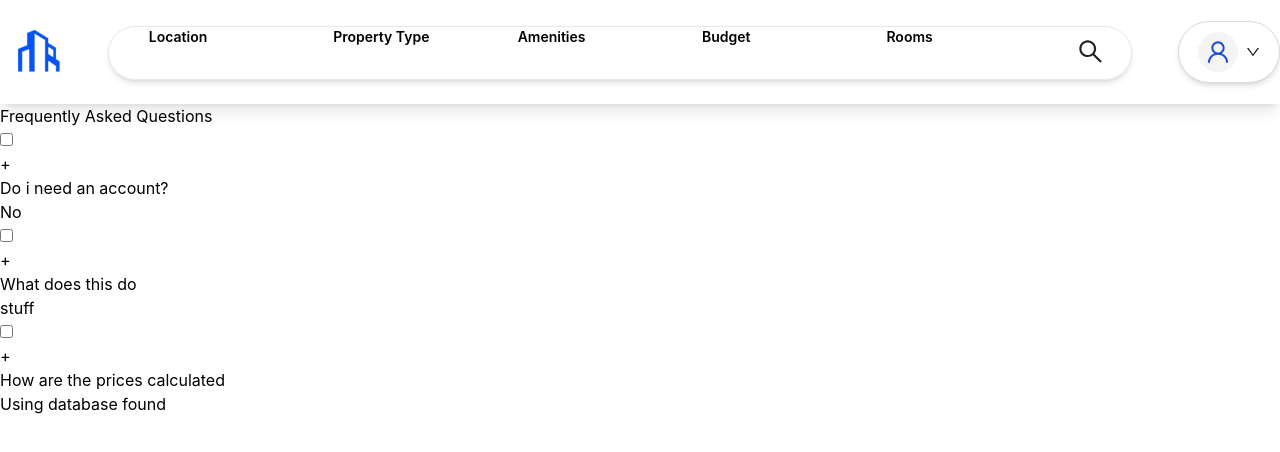
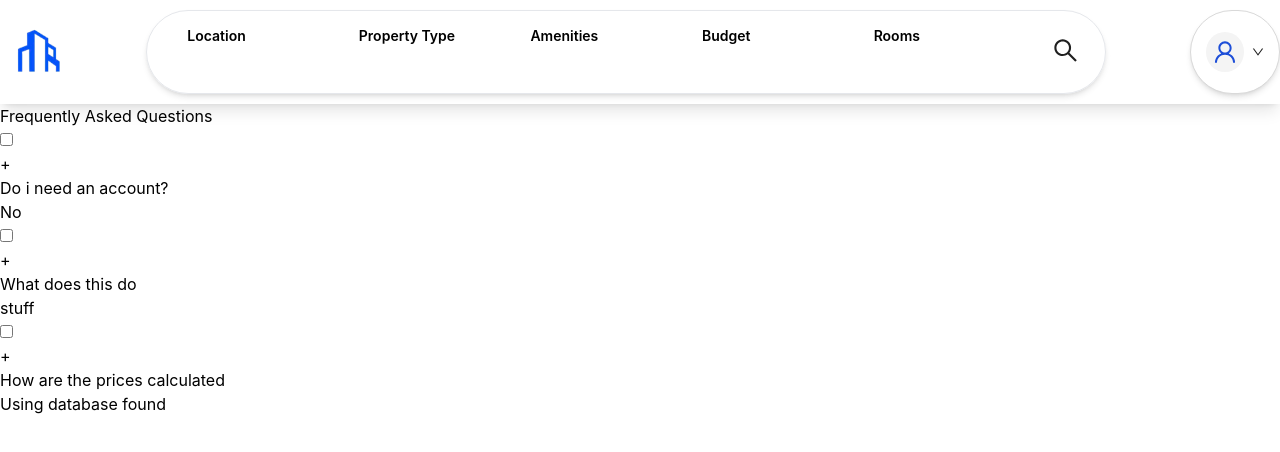
Before and after one commit to JeremyCEY/SC2006, a React (Create React App) app in the folder frontend/client/: page /FAQ in a window 1280 px wide. Shown: the top 452 px of the page. Built offline with nearby package versions, Linux system fonts and the light colour scheme.

Commit message:
fixed nav bar displacement

```diff
--- a/frontend/client/src/components/LoggedInNavbar.js
+++ b/frontend/client/src/components/LoggedInNavbar.js
@@ -58,21 +58,22 @@ function LoggedInNavbar({formValues}) {
                         sticky shadow-lg
                         top-0 z-99999
                         h-[13vh]">
-            <div className="max-w-screen-xl flex flex-wrap items-center justify-between mx-auto h-[13vh]">
+            <div className="w-[100%] max-w-screen-xl flex flex-wrap items-center justify-between mx-auto h-[13vh]">
                 <a href="/" className="flex items-center space-x-3 rtl:space-x-reverse">
                     <img src={mainLogo} className="h-12 pl-4" alt="Logo" />
                 </a>
-                <Searchbar initialValues={formValues}/>
-
-                <Dropdown menu={menuProps} className='w-[7vw] h-[4vw]
-                                                            border rounded-[100px] shadow-md'>
-                                        <Button>
-                                                <Space>
-                                                <Avatar size="large" className="text-blue-700" style={{ backgroundColor: '#F4F4F4' }} icon={<UserOutlined/>} />
-                                                <DownOutlined />
-                                                </Space>
-                                        </Button>
-                                </Dropdown>
+                <div style={{ width: '75%', height: '80%' }}>
+                <Searchbar initialValues={formValues} />
+                </div>
+                <div style={{ width: '7%', height: '80%' }}>
+                    <Dropdown menu={menuProps} className='
+                            border rounded-[100px] shadow-md'>
+                            <Button style={{ height: '100%', width: '100%' }}>
+                                    <Avatar size="large" className="text-blue-700" style={{ backgroundColor: '#F4F4F4' }} icon={<UserOutlined/>} />
+                                    <DownOutlined />
+                            </Button>
+                    </Dropdown>
+                    </div>
             </div>
 
         </nav>
--- a/frontend/client/src/components/LoggedOutNavbar.js
+++ b/frontend/client/src/components/LoggedOutNavbar.js
@@ -54,26 +54,23 @@ function LoggedOutNavbar({formValues}) {
                                                 sticky shadow-lg
                                                 top-0 z-99999
                                                 h-[13vh]">
-                        <div className="max-w-screen-xl flex flex-wrap items-center justify-between mx-auto h-[13vh]">
+                <div className="w-[100%] max-w-screen-xl flex flex-wrap items-center justify-between mx-auto h-[13vh]">
                     <a href="/" className="flex items-center space-x-3 rtl:space-x-reverse">
-                                        <img src={mainLogo} className="h-12 pl-4" alt="Logo" />
+                        <img src={mainLogo} className="h-12 pl-4" alt="Logo"/>
                     </a>
+                    <div style={{width: '75%', height: '80%'}}>
                         <Searchbar initialValues={formValues}/>
-
-
-
-                                <Dropdown menu={menuProps} className='w-[10%]
-                                                                    lg:w-[8%]
-                                                                    h-[60%]
-
-                                                                    rounded-[100px] shadow-md'>
-                                        <Button>
-                                                <Space>
-                                                <Avatar size="large" className="text-blue-700" style={{ backgroundColor: '#F4F4F4' }} icon={<UserOutlined/>} />
-                                                <DownOutlined />
-                                                </Space>
+                    </div>
+                    <div style={{width: '7%', height: '80%'}}>
+                        <Dropdown menu={menuProps} className='
+                            border rounded-[100px] shadow-md'>
+                            <Button style={{height: '100%', width: '100%'}}>
+                                <Avatar size="large" className="text-blue-700" style={{backgroundColor: '#F4F4F4'}}
+                                        icon={<UserOutlined/>}/>
+                                <DownOutlined/>
                             </Button>
                         </Dropdown>
+                    </div>
                 </div>
             </nav>
 
--- a/frontend/client/src/components/Searchbar.js
+++ b/frontend/client/src/components/Searchbar.js
@@ -48,16 +48,15 @@ function Searchbar({ initialValues }) {
 
 
     return (
-        <Formik initialValues={mergedInitialValues} onSubmit={handleSubmit}>
+        <Formik initialValues={mergedInitialValues} onSubmit={handleSubmit} >
             {({ values, setFieldValue }) => (
-                <Form className='w-[80%] h-[50%]'>
+                <Form style={{ height: '100%', width: '100%' }}>
                     <div className="
-                                    flex items-center
+                                    flex flex-row items-center
                                     justify-between
                                     border shadow-md
-
                                     rounded-[100px]
-                                    ">
+                                    "  style={{width:'100%', height: '100%' }}>
                         {/* Location */}
                         <div className="flex flex-col ml-10 w-[15%]">
                             <span className="font-semibold text-sm">Location</span>
```
Lines whose indentation alone changed are shown as unchanged.
